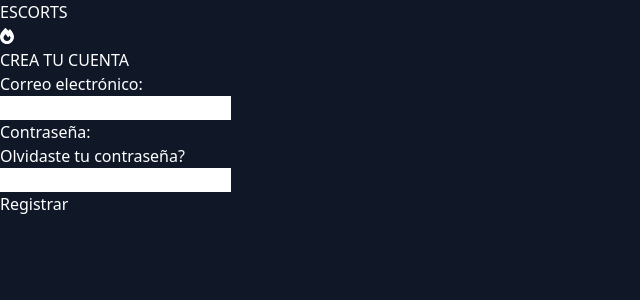
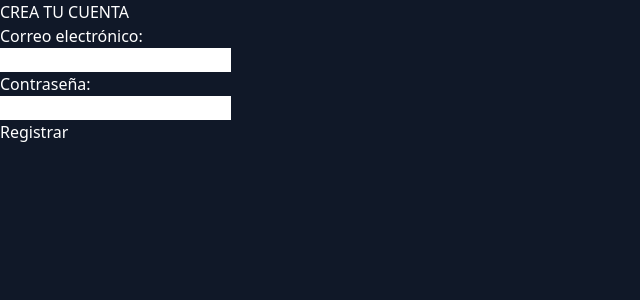
Before and after one commit to FabricioMirandaDeveloper/Escorts, a React (Vite) app in the folder frontend/: page / in a window 1280 px wide. Shown: the top 300 px of the page, without its empty margins (0-640 px from the left). Built offline with nearby package versions, Linux system fonts and the light colour scheme.

Commit message:
mejorando detalles

```diff
--- a/frontend/src/views/Home.tsx
+++ b/frontend/src/views/Home.tsx
@@ -4,7 +4,7 @@ import Registro from "./Registro";
 export default function Home() {
     return(
         <>
-        <Header/>
+        {/* <Header/> */}
         <Registro/>
         </>
     )
--- a/frontend/src/views/Registro.tsx
+++ b/frontend/src/views/Registro.tsx
@@ -43,16 +43,13 @@ const Registro = () => {
                                 value={correo}
                                 onChange={(e) => setCorreo(e.target.value)}
                                 required
-                                className="block w-full rounded-md px-3 py-1.5"
+                                className="block w-full rounded-md px-3 py-1.5 text-black"
                             />
                         </div>
                     </div>
                     <div>
                         <div className="flex items-center justify-between">
                             <label htmlFor="contraseña" className="block text-sm/6 font-medium">Contraseña:</label>
-                            <div className="text-sm">
-                                <a href="#" className="font-semibold text-[#EA580C]">Olvidaste tu contraseña?</a>
-                            </div>
                         </div>
                         <div className="mt-2">
                             <input
@@ -61,7 +58,7 @@ const Registro = () => {
                                 value={contraseña}
                                 onChange={(e) => setContraseña(e.target.value)}
                                 required
-                                className="block w-full rounded-md px-3 py-1.5"
+                                className="block w-full rounded-md px-3 py-1.5 text-black focus:outline-[#EA580C] shadow-none border-transparent bg-red-500"
                             />
                         </div>
                     </div>
```
